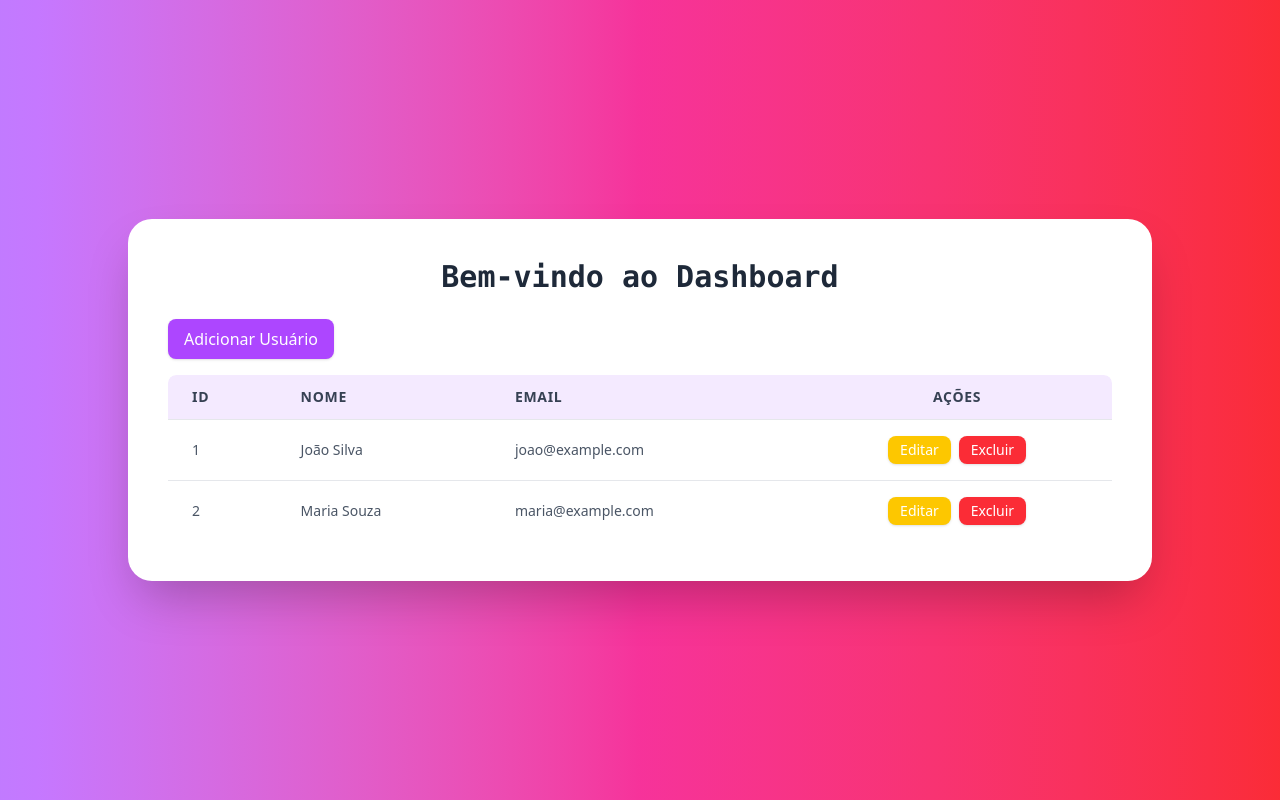
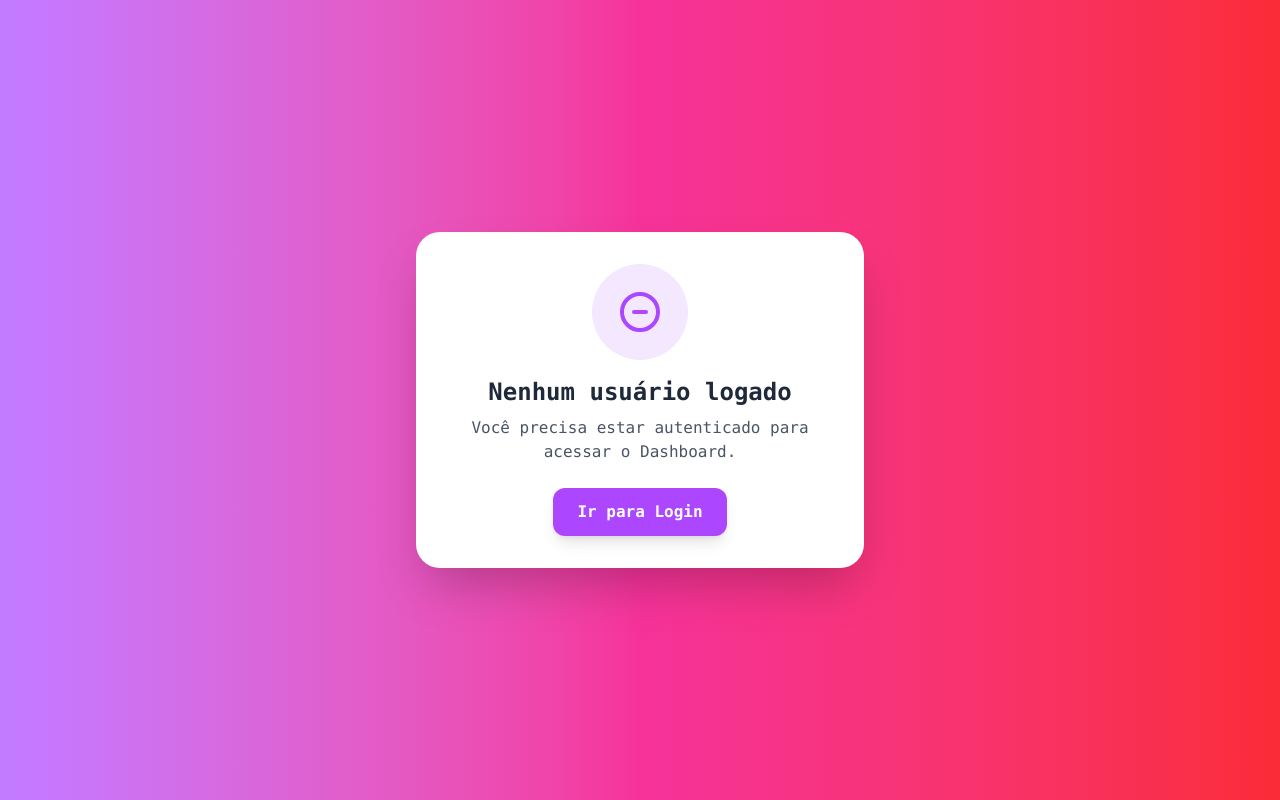
Before and after one commit to LucasdsGomes/baldussi-teste, a React (Vite) app: page / in a window 1280 px wide. Built offline with nearby package versions, Linux system fonts and the light colour scheme.

Commit message:
feat(front): creating login, register and dashboard screen

```diff
--- a/src/components/Dashboard.tsx
+++ b/src/components/Dashboard.tsx
@@ -1,13 +1,40 @@
 import { useState } from "react";
+import { useEffect } from "react";
+import { useNavigate } from "react-router-dom";
+
+interface User {
+  id: number;
+  email: string;
+}
 
 export default function Dashboard() {
-    const [loggedIn, setLoggedIn] = useState(false);
+  const navigate = useNavigate();
+  //const [loggedIn, setLoggedIn] = useState(false);
+  const [user, setUser] = useState<User | null>(null);
 
-  return (
+  function navigateToLogin() {
+    navigate("/login");
+  }
+
+  useEffect(() => {
+    const storedUser = localStorage.getItem("user");
+    if (storedUser) {
+      setUser(JSON.parse(storedUser));
+    }
+  }, []);
+
+  // useEffect(() => {
+  //   fetch("http://127.0.0.1:8000/users/")
+  //     .then(res => res.json())
+  //     .then((data: User[]) => setUsers(data));
+  // }, []);
+
+  return user ? (
     <div className="min-h-screen bg-gradient-to-r from-purple-400 via-pink-500 to-red-500 flex items-center justify-center p-4">
       <div className="bg-white bg-opacity-90 backdrop-blur-md rounded-3xl shadow-2xl w-full max-w-5xl p-6 sm:p-10">
         <h2 className="text-3xl font-bold text-gray-800 mb-6 text-center font-mono">
-          Bem-vindo ao Dashboard
+          Bem-vindo ao Dashboard {user.email}
+          <hr></hr>
         </h2>
 
         <div className="flex justify-start mb-4">
@@ -21,16 +48,31 @@ export default function Dashboard() {
             <thead className="bg-purple-200/50">
               <tr>
                 <th className="py-3 px-6 text-left text-sm font-semibold text-gray-700 uppercase tracking-wider rounded-tl-lg">
-                  ID
+                  Páginas
                 </th>
                 <th className="py-3 px-6 text-left text-sm font-semibold text-gray-700 uppercase tracking-wider">
-                  Nome
+                  Limite de Registros
                 </th>
                 <th className="py-3 px-6 text-left text-sm font-semibold text-gray-700 uppercase tracking-wider">
-                  Email
+                  ID da Empresa
                 </th>
                 <th className="py-3 px-6 text-center text-sm font-semibold text-gray-700 uppercase tracking-wider rounded-tr-lg">
-                  Ações
+                  Data Inicial
+                </th>
+                <th className="py-3 px-6 text-center text-sm font-semibold text-gray-700 uppercase tracking-wider rounded-tr-lg">
+                  Data Final
+                </th>
+                <th className="py-3 px-6 text-center text-sm font-semibold text-gray-700 uppercase tracking-wider rounded-tr-lg">
+                  Destino
+                </th>
+                <th className="py-3 px-6 text-center text-sm font-semibold text-gray-700 uppercase tracking-wider rounded-tr-lg">
+                  Código SIP
+                </th>
+                <th className="py-3 px-6 text-center text-sm font-semibold text-gray-700 uppercase tracking-wider rounded-tr-lg">
+                  Busca Textual
+                </th>
+                <th className="py-3 px-6 text-center text-sm font-semibold text-gray-700 bg-red-400 uppercase tracking-wider rounded-tr-lg">
+                  AÇÕES
                 </th>
               </tr>
             </thead>
@@ -38,20 +80,24 @@ export default function Dashboard() {
               <tr className="hover:bg-purple-50 transition-colors duration-200">
                 <td className="py-4 px-6 text-sm text-gray-600">1</td>
                 <td className="py-4 px-6 text-sm text-gray-600">João Silva</td>
-                <td className="py-4 px-6 text-sm text-gray-600">joao@example.com</td>
-                <td className="py-4 px-6 text-sm text-gray-600 text-center flex justify-center gap-2">
-                  <button className="bg-yellow-400 text-white px-3 py-1 rounded-lg shadow hover:bg-yellow-500 transition-colors">
-                    Editar
-                  </button>
-                  <button className="bg-red-500 text-white px-3 py-1 rounded-lg shadow hover:bg-red-600 transition-colors">
-                    Excluir
-                  </button>
+                <td className="py-4 px-6 text-sm text-gray-600">
+                  joao@example.com
                 </td>
-              </tr>
-              <tr className="hover:bg-purple-50 transition-colors duration-200">
-                <td className="py-4 px-6 text-sm text-gray-600">2</td>
-                <td className="py-4 px-6 text-sm text-gray-600">Maria Souza</td>
-                <td className="py-4 px-6 text-sm text-gray-600">maria@example.com</td>
+                <td className="py-4 px-6 text-sm text-gray-600">
+                  joao@example.com
+                </td>
+                <td className="py-4 px-6 text-sm text-gray-600">
+                  joao@example.com
+                </td>
+                <td className="py-4 px-6 text-sm text-gray-600">
+                  joao@example.com
+                </td>
+                <td className="py-4 px-6 text-sm text-gray-600">
+                  joao@example.com
+                </td>
+                <td className="py-4 px-6 text-sm text-gray-600">
+                  joao@example.com
+                </td>
                 <td className="py-4 px-6 text-sm text-gray-600 text-center flex justify-center gap-2">
                   <button className="bg-yellow-400 text-white px-3 py-1 rounded-lg shadow hover:bg-yellow-500 transition-colors">
                     Editar
@@ -66,5 +112,42 @@ export default function Dashboard() {
         </div>
       </div>
     </div>
+  ) : (
+    <div className="min-h-screen bg-gradient-to-r from-purple-400 via-pink-500 to-red-500 flex items-center justify-center p-4">
+      <div className="bg-white bg-opacity-95 backdrop-blur-lg rounded-3xl shadow-2xl w-full max-w-md p-8 text-center">
+        <div className="flex flex-col items-center">
+          <div className="bg-purple-100 p-6 rounded-full mb-4">
+            <svg
+              xmlns="http://www.w3.org/2000/svg"
+              className="h-12 w-12 text-purple-500"
+              fill="none"
+              viewBox="0 0 24 24"
+              stroke="currentColor"
+              strokeWidth={2}
+            >
+              <path
+                strokeLinecap="round"
+                strokeLinejoin="round"
+                d="M15 12H9m12 0a9 9 0 11-18 0 9 9 0 0118 0z"
+              />
+            </svg>
+          </div>
+
+          <h2 className="text-2xl font-bold text-gray-800 mb-2 font-mono">
+            Nenhum usuário logado
+          </h2>
+          <p className="text-gray-600 mb-6 font-mono">
+            Você precisa estar autenticado para acessar o Dashboard.
+          </p>
+
+          <button
+            onClick={() => (navigateToLogin())}
+            className="bg-purple-500 hover:bg-purple-600 text-white px-6 py-3 rounded-xl font-semibold shadow-lg transition-colors font-mono"
+          >
+            Ir para Login
+          </button>
+        </div>
+      </div>
+    </div>
   );
 }
--- a/src/components/Register.tsx
+++ b/src/components/Register.tsx
@@ -1,13 +1,89 @@
+//import { useEffect } from "react";
+import { useState } from "react";
+import { useNavigate } from "react-router-dom";
+
+interface User {
+  id: number;
+  email: string;
+  password: string;
+  role: "user" | "admin";
+  is_active: boolean;
+  created_at: string;
+}
+
 export default function Register() {
+  const [email, setEmail] = useState<string>("");
+  const [password, setPassword] = useState<string>("");
+  const [confirmPassword, setConfirmPassword] = useState<string>("");
+  const [role, setRole] = useState<"user" | "admin">("user");
+
+  const navigate = useNavigate();
+
+  const validatingForm = () => {
+    if (!email || !password || !confirmPassword) {
+      alert("Por favor, preencha todos os campos.");
+      return false;
+    }
+
+    if (password.length < 6) {
+      alert("A senha deve ter pelo menos 6 caracteres.");
+      return false;
+    }
+
+    if (password !== confirmPassword) {
+      alert("As senhas não coincidem.");
+      return false;
+    }
+
+    return true;
+  };
+
+  const createUser = async () => {
+    if (!validatingForm()) return;
+
+    try {
+      const response = await fetch("http://127.0.0.1:8000/users/", {
+        method: "POST",
+        headers: {
+          "Content-Type": "application/json",
+        },
+        body: JSON.stringify({
+          email,
+          password,
+          role,
+          is_active: true,
+          created_at: new Date().toISOString(),
+        }),
+      });
+
+      if (!response.ok) {
+      throw new Error("Falha ao registrar usuário");
+    }
+
+      const newUser: User = await response.json();
+      localStorage.setItem("user", JSON.stringify(newUser));
+      console.log("log done or not done: ", newUser);
+      // Optionally navigate to another page or show a success message
+      navigate("/");
+    } catch (e) {
+      console.error("Error creating user:", e);
+      alert("Erro ao registrar. Possível email já cadastrado.");
+    }
+  };
+
+  function navigateToLogin() {
+    navigate("/login");
+  }
+
   return (
     <div className="min-h-screen bg-gradient-to-r from-purple-400 via-pink-500 to-red-500 flex items-center justify-center">
       <div className="bg-white bg-opacity-90 backdrop-blur-md rounded-3xl shadow-2xl w-full max-w-md p-6 sm:p-10">
         <h2 className="text-3xl font-bold text-gray-800 mb-2 text-center overflow-hidden whitespace-nowrap border-gray-800 font-mono">
-        Registre-se
+          Registre-se
         </h2>
         <hr></hr>
         <h2 className="text-sm mt-3 font-bold text-gray-800 mt-2 mb-6 text-center overflow-hidden whitespace-nowrap border-r-4 border-gray-800 animate-typing font-mono">
-        Baldussi Telecom
+          Baldussi Telecom
         </h2>
 
         <div className="flex flex-col space-y-4">
@@ -20,8 +96,11 @@ export default function Register() {
             </label>
             <input
               id="email"
+              value={email}
+              onChange={(e) => setEmail(e.target.value)}
               type="email"
               className="border rounded-lg p-2 focus:outline-none focus:ring-2 focus:ring-blue-400"
+              required
             />
           </div>
 
@@ -36,6 +115,9 @@ export default function Register() {
               id="password"
               type="password"
               className="border rounded-lg p-2 focus:outline-none focus:ring-2 focus:ring-blue-400"
+              value={password}
+              onChange={(e) => setPassword(e.target.value)}
+              required
             />
             <label
               htmlFor="password"
@@ -46,20 +128,42 @@ export default function Register() {
             <input
               id="confirmpassword"
               type="password"
+              value={confirmPassword}
+              onChange={(e) => setConfirmPassword(e.target.value)}
               className="border rounded-lg p-2 focus:outline-none focus:ring-2 focus:ring-blue-400"
             />
           </div>
         </div>
+        <div className="flex items-center gap-3 mt-3">
+          <input
+            id="role"
+            type="checkbox"
+            value={role}
+            onChange={(e) => setRole(e.target.checked ? "admin" : "user")}
+            className="h-5 w-5 text-pink-500 focus:ring-pink-400 border-gray-300 rounded"
+          />
+          <label
+            htmlFor="role"
+            className="text-gray-700 font-medium font-mono cursor-pointer"
+          >
+            Sou um administrador?
+          </label>
+        </div>
 
-        <button className="mt-6 w-full bg-pink-500 hover:bg-pink-600 text-white py-3 rounded-xl font-semibold shadow-lg transition font-mono">
+        <button
+          onClick={createUser}
+          className="mt-6 w-full bg-pink-500 hover:bg-pink-600 text-white py-3 rounded-xl font-semibold shadow-lg transition font-mono"
+        >
           Registrar
         </button>
 
         <p className="mt-4 text-center text-gray-500 text-sm">
-          Lembrou o login? {" "}
-          <span className="text-pink-500 font-semibold cursor-pointer hover:underline">
-            Login
-          </span>
+          Lembrou o login?{" "}
+          <button onClick={navigateToLogin}>
+            <span className="text-pink-500 font-semibold cursor-pointer hover:underline">
+              Login
+            </span>
+          </button>
         </p>
       </div>
     </div>
```
Also changed, not shown: src/components/LoginHome.tsx (+56 -5 lines).
